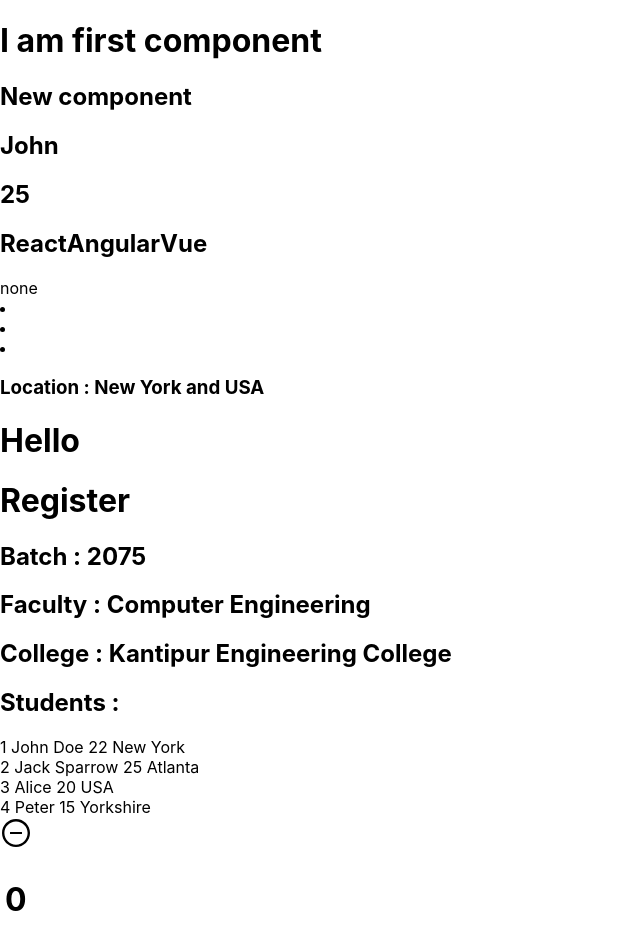
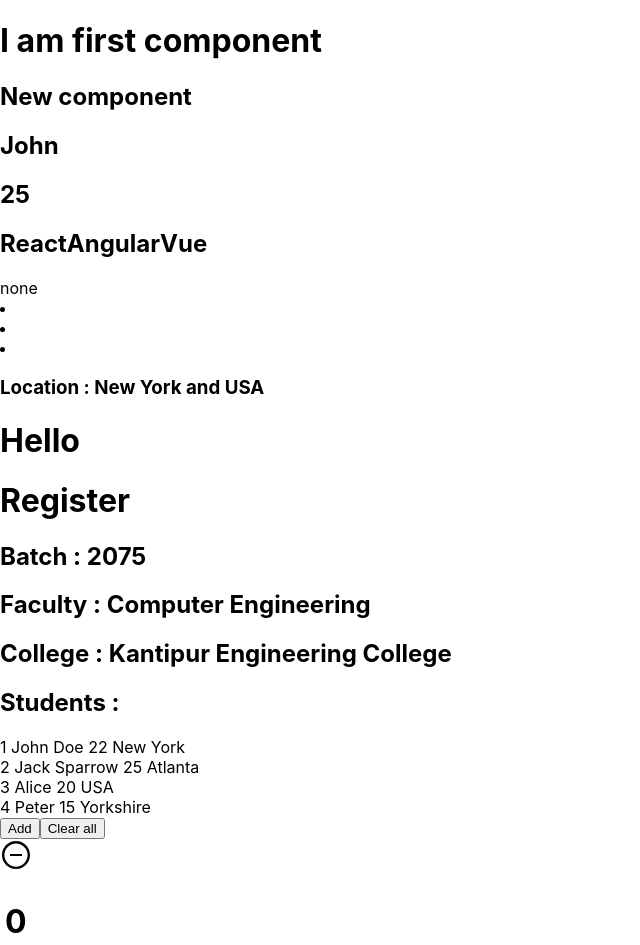
Before and after one commit to palhimalaya/externalTraining-React, a React (Create React App) app: page / in a window 1280 px wide. Shown: the top 945 px of the page, without its empty margins (0-640 px from the left). Built offline with nearby package versions, Linux system fonts and the light colour scheme.

Commit message:
add function iplemented

```diff
--- a/src/components/Counter.js
+++ b/src/components/Counter.js
@@ -28,9 +28,6 @@ const Counter = () => {
             {value}
         </h1>
              <AiOutlinePlusCircle size={32} color={'green'} onClick={handlePlus}/>
-
-
-
     </div>
   )
 }
--- a/src/components/StudentRegister.js
+++ b/src/components/StudentRegister.js
@@ -1,19 +1,44 @@
-import React from 'react'
+import React, { useState } from "react";
 
-
-const Register = ({batch, faculty, college, students}) => {
+const Register = ({ batch, faculty, college, students }) => {
+  const [entry, setEntry] = useState(students);
   return (
     <div>
-        <h1>Register</h1>
-        <h2>Batch : {batch}</h2>
-        <h2>Faculty : {faculty}</h2>
-        <h2>College : {college}</h2>
-        <h2>Students : </h2>
-        {students.map(student =>
-        <div key={student.id}>{student.id}  {student.name}  {student.age}   {student.address}
-        </div>)}
+      <h1>Register</h1>
+      <h2>Batch : {batch}</h2>
+      <h2>Faculty : {faculty}</h2>
+      <h2>College : {college}</h2>
+      <h2>Students : </h2>
+      {entry.map((student) => (
+        <div key={student.id}>
+          {student.id} {student.name} {student.age} {student.address}
+        </div>
+      ))}
+
+      <button
+        onClick={() => {
+          setEntry([
+            ...entry,
+            {
+              id: entry.length + 1,
+              name: "John Doe",
+              age: 22,
+              address: "New York",
+            },
+          ]);
+        }}
+      >
+        Add
+      </button>
+      <button
+        onClick={() => {
+          setEntry([]);
+        }}
+      >
+        Clear all
+      </button>
     </div>
-  )
-}
+  );
+};
 
-export default Register
+export default Register;
```
